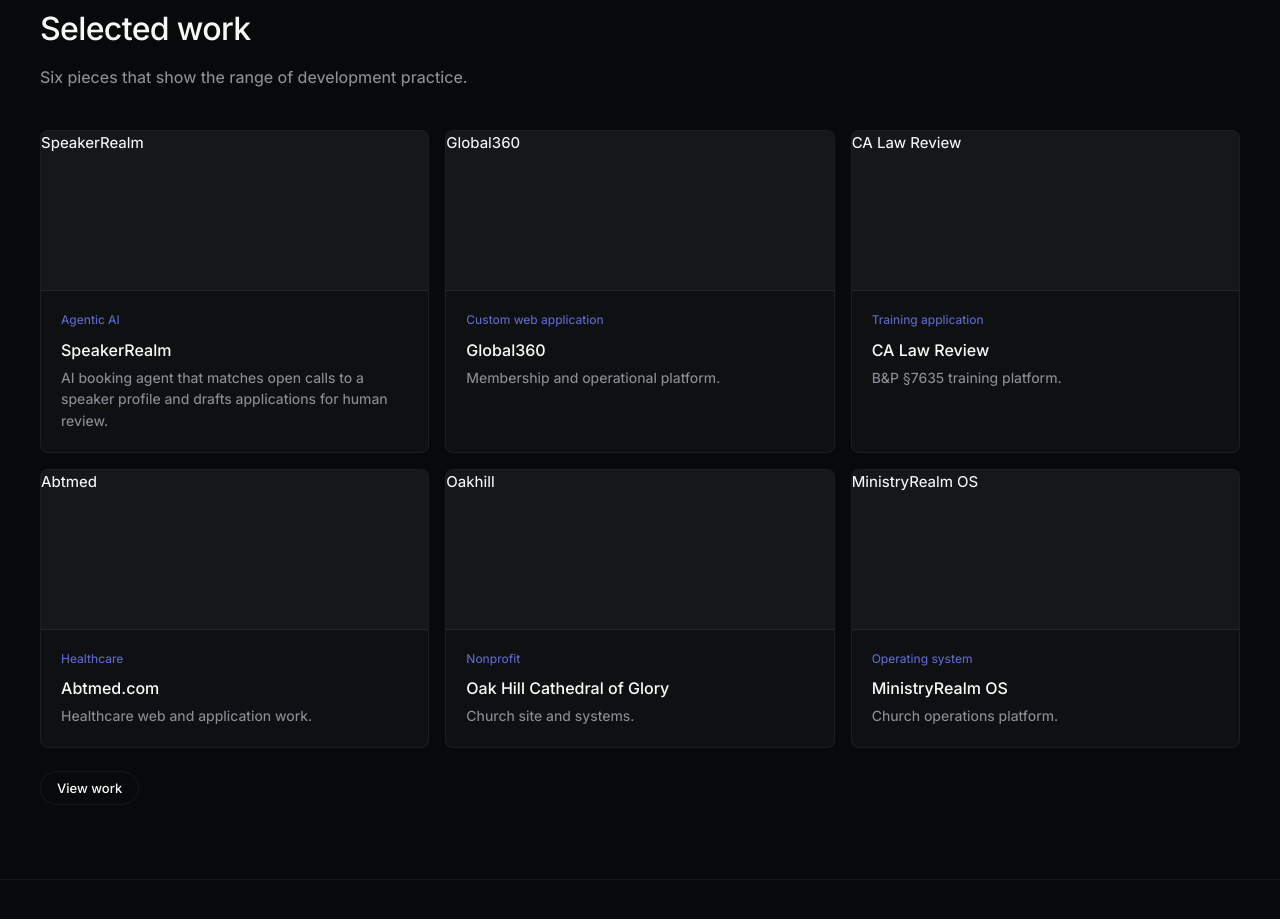
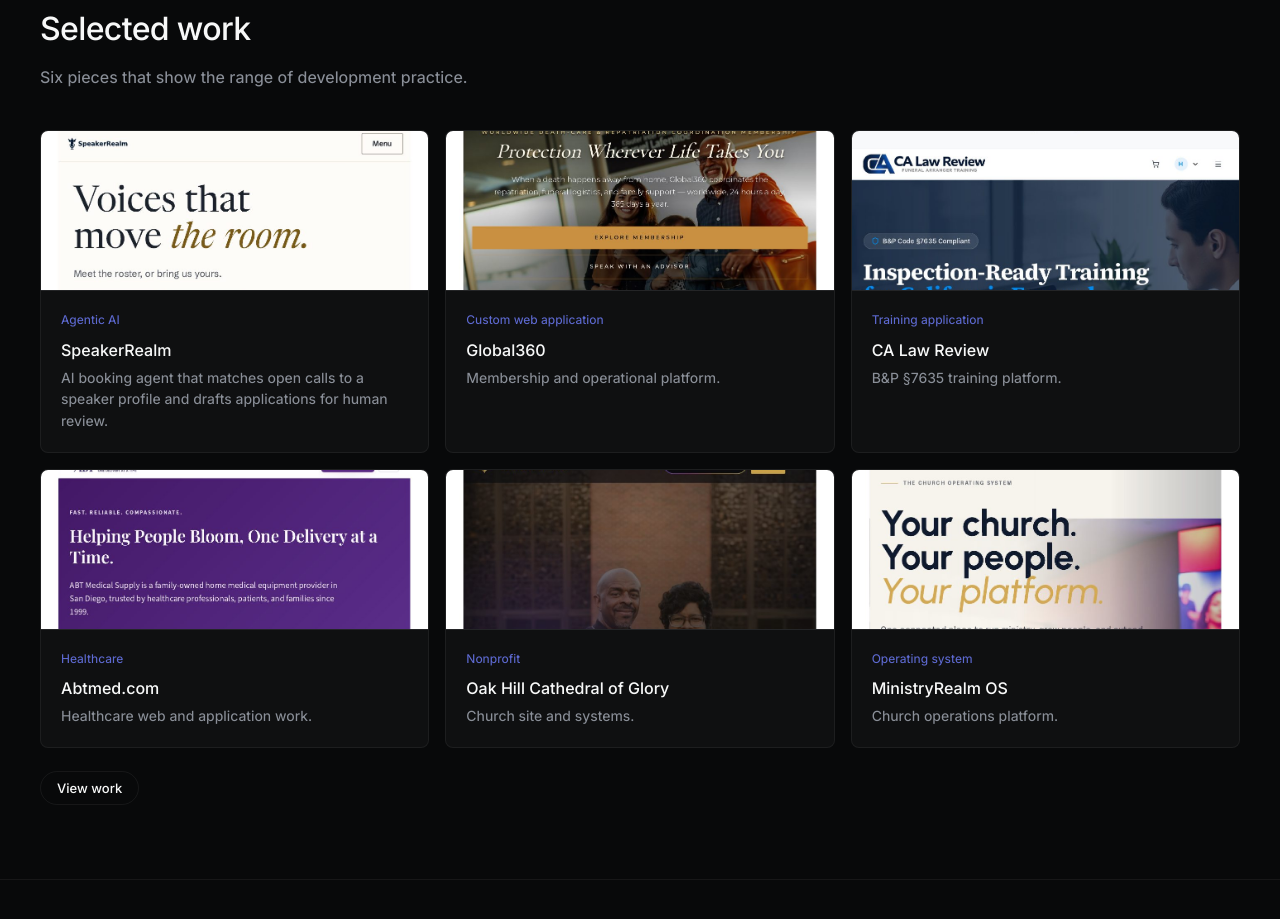
Before and after one commit to SpeakerRealm/mastercallers-site, a plain HTML site: page index.html in a window 1280 px wide. Shown: the part 1100-2019 px from the top of the page. Drawn offline with Linux system fonts and the light colour scheme.

Commit message:
Use real screenshots in homepage Work grid

```diff
--- a/index.html
+++ b/index.html
@@ -56,7 +56,7 @@
   <p class="lead">Six pieces that show the range of development practice.</p>
   <div class="work-grid">
     <a href="https://speakerrealm.org" class="work-card" target="_blank">
-      <div class="visual">SpeakerRealm</div>
+      <div class="visual"><img src="assets/work/work-speakerrealm.jpg" alt="SpeakerRealm"></div>
       <div class="body">
         <div class="meta">Agentic AI</div>
         <h3>SpeakerRealm</h3>
@@ -64,7 +64,7 @@
       </div>
     </a>
     <a href="https://global360assurance.com" class="work-card" target="_blank">
-      <div class="visual">Global360</div>
+      <div class="visual"><img src="assets/work/work-global360.jpg" alt="Global360"></div>
       <div class="body">
         <div class="meta">Custom web application</div>
         <h3>Global360</h3>
@@ -72,7 +72,7 @@
       </div>
     </a>
     <a href="https://calawreview.com" class="work-card" target="_blank">
-      <div class="visual">CA Law Review</div>
+      <div class="visual"><img src="assets/work/work-calawreview.jpg" alt="CA Law Review"></div>
       <div class="body">
         <div class="meta">Training application</div>
         <h3>CA Law Review</h3>
@@ -80,7 +80,7 @@
       </div>
     </a>
     <a href="https://abtmed.com" class="work-card" target="_blank">
-      <div class="visual">Abtmed</div>
+      <div class="visual"><img src="assets/work/work-abtmed.jpg" alt="Abtmed.com"></div>
       <div class="body">
         <div class="meta">Healthcare</div>
         <h3>Abtmed.com</h3>
@@ -88,7 +88,7 @@
       </div>
     </a>
     <a href="https://oakhillcathedralofglory.com" class="work-card" target="_blank">
-      <div class="visual">Oakhill</div>
+      <div class="visual"><img src="assets/work/work-oakhill.jpg" alt="Oak Hill Cathedral of Glory"></div>
       <div class="body">
         <div class="meta">Nonprofit</div>
         <h3>Oak Hill Cathedral of Glory</h3>
@@ -96,7 +96,7 @@
       </div>
     </a>
     <a href="https://os.ministryrealm.com" class="work-card" target="_blank">
-      <div class="visual">MinistryRealm OS</div>
+      <div class="visual"><img src="assets/work/work-ministryrealm-os.jpg" alt="MinistryRealm OS"></div>
       <div class="body">
         <div class="meta">Operating system</div>
         <h3>MinistryRealm OS</h3>
```
